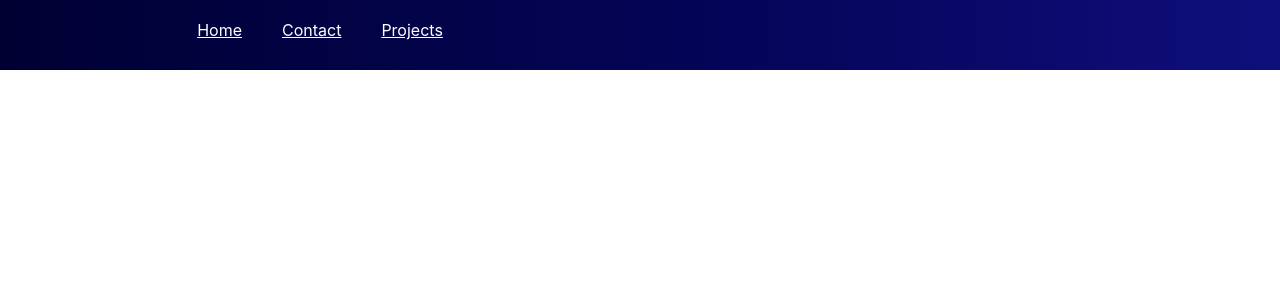
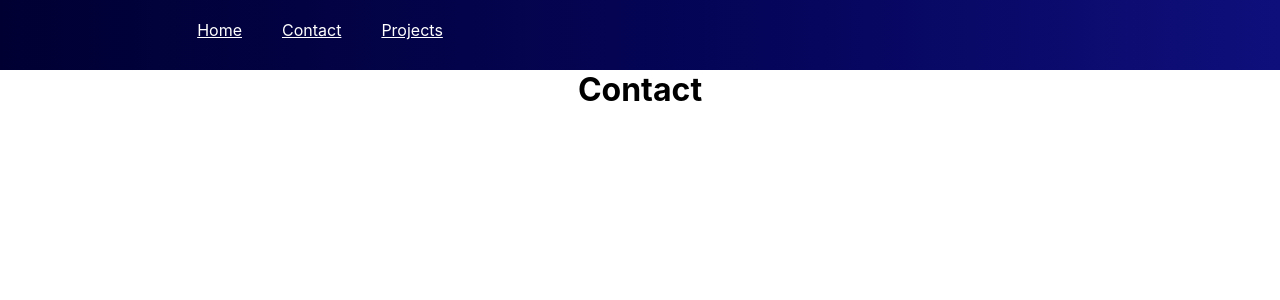
Before and after one commit to Younes-sh/portfolioReact, a React (Create React App) app in the folder app/: page /contact in a window 1280 px wide. Shown: the top 300 px of the page. Built offline with nearby package versions, Linux system fonts and the light colour scheme.

Commit message:
add address contact in routing

```diff
--- a/app/src/Pages/Contact/contact.jsx
+++ b/app/src/Pages/Contact/contact.jsx
@@ -3,7 +3,7 @@ import React from 'react'
 const Contact = () => {
   return (
     <div className='contact'>
-
+        <h1>Contact</h1>
     </div>
   )
 }
--- a/app/src/routing.jsx
+++ b/app/src/routing.jsx
@@ -1,11 +1,13 @@
 import { Route, Routes } from "react-router-dom";
 import Home from './Pages/Home/home'
+import Contact from "./Pages/Contact/contact";
 const Routing = () => {
     return (
         <>
             <Routes>
 
                 <Route exact path="/" element={<Home />} />
+                <Route exact path="/contact" element={<Contact />}/>
 
             </Routes>
 
```
